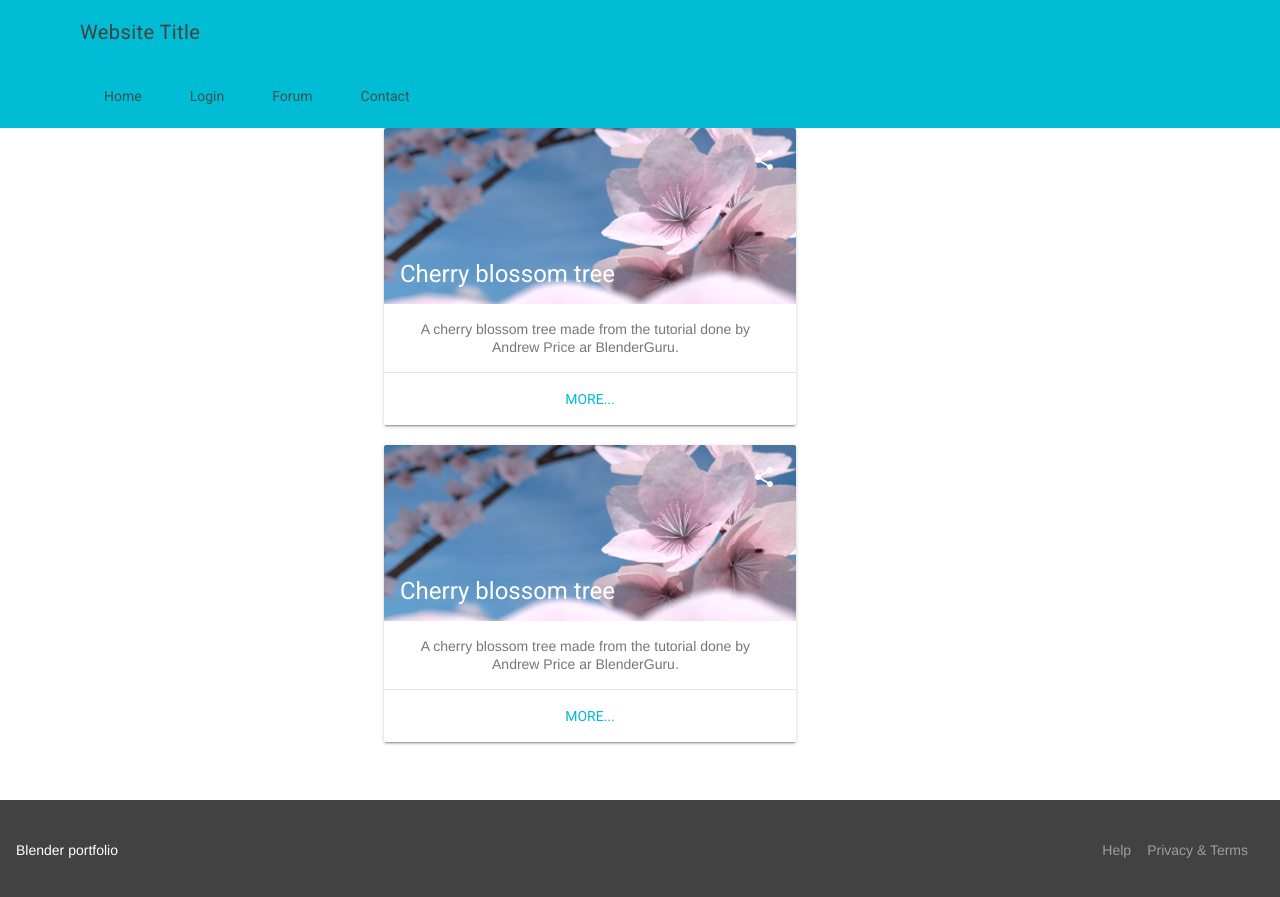
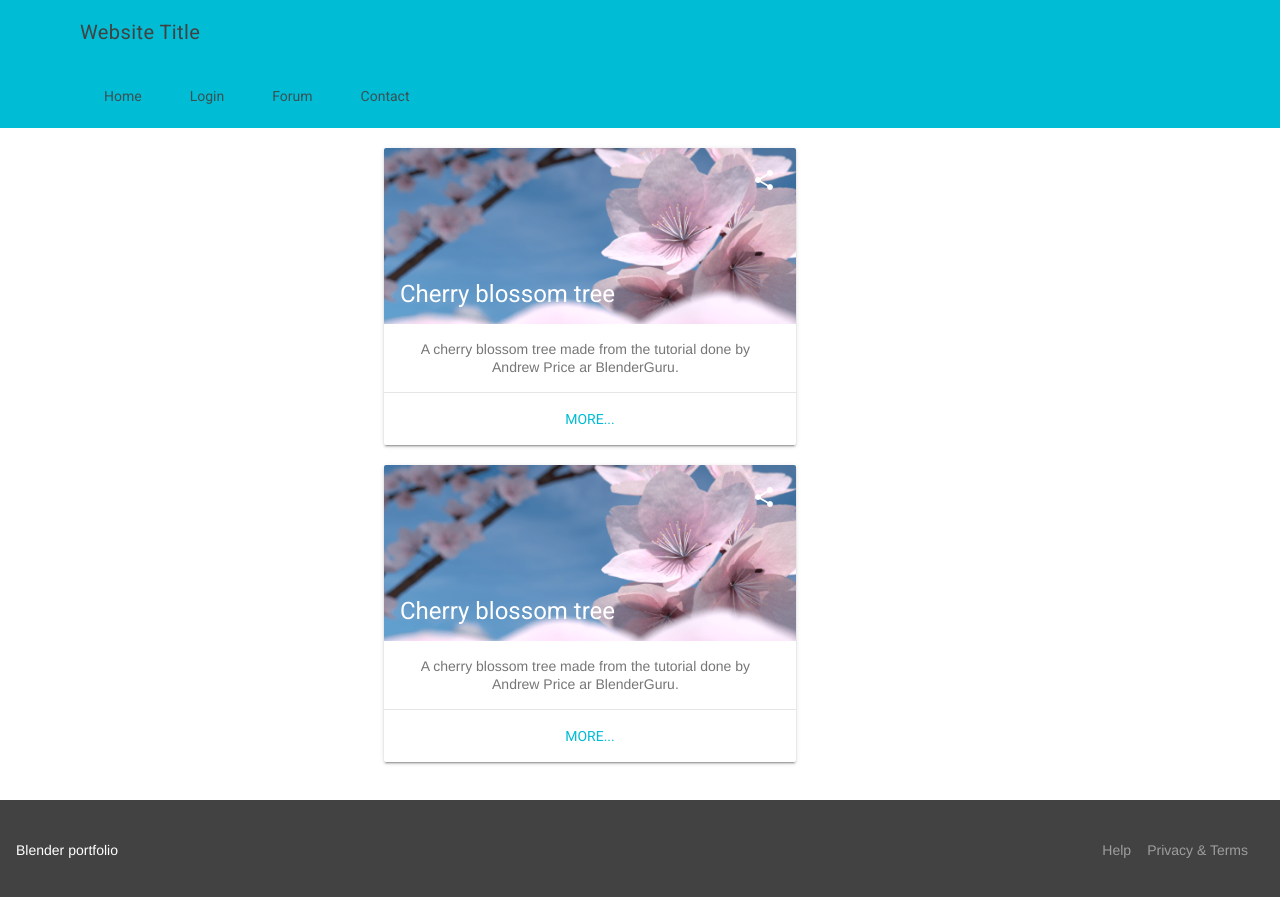
Before and after one commit to slothgamez/fireplex.github.io, a Jekyll site: the page index.html, which Jekyll copies as it is, in a window 1280 px wide. Shown: the top 897 px of the page. Built offline with Jekyll 4.4.1, drawn with Linux system fonts in a browser that asks for light colours; nearby versions of some CDN libraries; comment, search, counter and statistics services are not loaded.

Commit message:
Update index.html

```diff
--- a/index.html
+++ b/index.html
@@ -93,7 +93,7 @@
           }
           </style>
 
-          <div id="div1">
+          <br></bre><div id="div1">
             <div class="blossom-card-wide mdl-card mdl-shadow--2dp" align="center" id="blossom">
               <div class="mdl-card__title">
                 <h2 class="mdl-card__title-text">Cherry blossom tree</h2>
@@ -132,7 +132,7 @@
                 </button>
               </div>
             </div>
-          </div>
+          </div><br>
         </main>
           <footer class="mdl-mini-footer">
             <div class="mdl-mini-footer__left-section">
```
